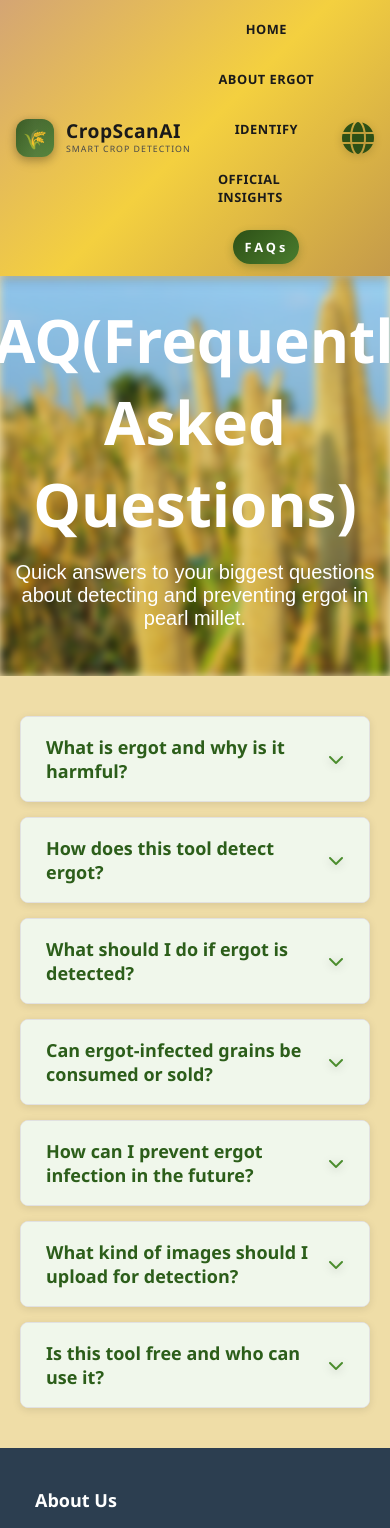
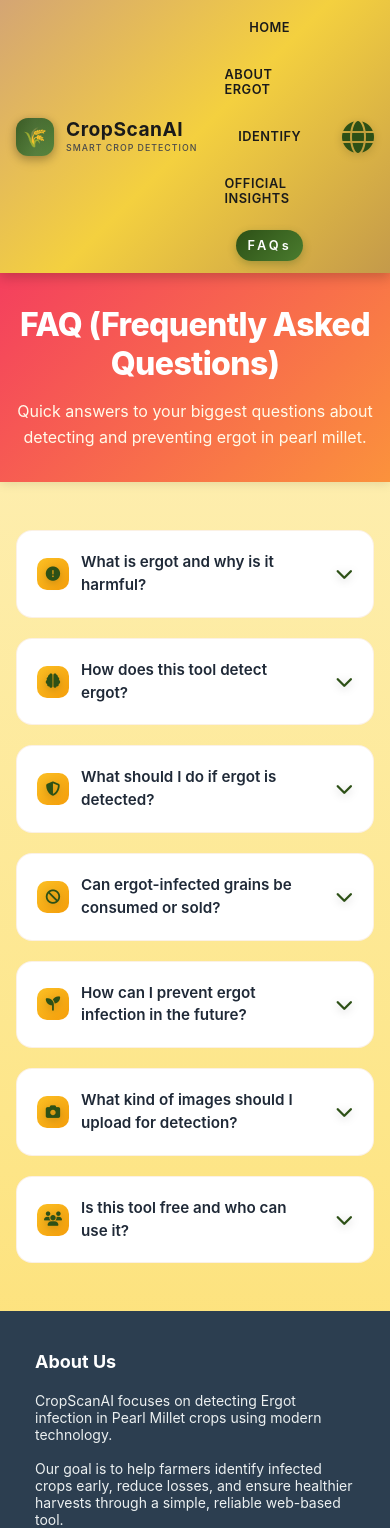
Before and after one commit to drishtiisharma/CropScanAI, a Flask app: page /faq in a window 390 px wide. Shown: the top 1528 px of the page. Run offline with Flask 3, Linux system fonts and the light colour scheme.

Commit message:
made few more changes

```diff
--- a/static/css/about_ergot.css
+++ b/static/css/about_ergot.css
@@ -16,11 +16,13 @@
       color: white;
       padding: 4rem 2rem;
       margin-bottom: 4rem;
+      text-align: center;
     }
 
     .hero-content {
       max-width: 1200px;
       margin: 0 auto;
+      text-align: center;
     }
 
     .hero-content h1 {
@@ -28,6 +30,7 @@
       font-weight: 700;
       margin-bottom: 1rem;
       letter-spacing: -0.5px;
+      text-align: center;
     }
 
  .hero-content p {
@@ -35,7 +38,10 @@
   opacity: 0.95;
   max-width: 800px;
   font-weight: 300;
+  text-align: center;      /* keep text centered */
+  margin: 0 auto;          /* ✅ center the block itself */
 }
+
 
     .container {
       max-width: 1200px;
--- /dev/null
+++ b/static/css/faq.css
@@ -0,0 +1,177 @@
+* {
+  margin: 0;
+  padding: 0;
+  box-sizing: border-box;
+}
+
+body {
+  font-family: -apple-system, BlinkMacSystemFont, 'Segoe UI', Roboto, sans-serif;
+  background: linear-gradient(to bottom, #fef3c7, #fde68a, #fcd34d);
+}
+
+/* HEADER */
+header {
+background: linear-gradient(135deg, #f43f5e 0%, #fb923c 100%);
+  color: white;
+  padding: 2rem 0;
+  box-shadow: 0 2px 10px rgba(0, 0, 0, 0.1);
+  text-align: center; /* ✅ only header centered */
+}
+
+.header-content {
+  max-width: 1200px;
+  margin: 0 auto;
+  padding: 0 2rem;
+}
+
+header h1 {
+  font-size: 2.75rem;
+  margin-bottom: 1rem;
+  font-weight: 800;
+  letter-spacing: -0.02em;
+}
+
+header p {
+  font-size: 1.15rem;
+  color: #fffbea;
+  line-height: 1.6;
+  max-width: 800px;
+  margin: 0 auto;
+}
+
+/* FAQ SECTION */
+.faq-container {
+  max-width: 800px;
+  margin: 3rem auto;
+  padding: 0 1rem;
+}
+
+.faq-item {
+  background: white;
+  border-radius: 16px;
+  margin-bottom: 1.25rem;
+  overflow: hidden;
+  border: 1px solid rgba(217, 119, 6, 0.1);
+  transition: all 0.2s ease;
+}
+
+.faq-item:hover {
+  border-color: rgba(217, 119, 6, 0.3);
+  box-shadow: 0 4px 20px rgba(217, 119, 6, 0.08);
+}
+
+.faq-question {
+  padding: 1.75rem 2rem;
+  cursor: pointer;
+  display: flex;
+  justify-content: space-between;
+  align-items: center;
+  gap: 1.5rem;
+  transition: background 0.2s ease;
+}
+
+.faq-question:hover {
+  background: #fffbeb;
+}
+
+.faq-item.active .faq-question {
+  background: #fef3c7;
+}
+
+.faq-question-content {
+  display: flex;
+  align-items: center;
+  gap: 1rem;
+  flex: 1;
+}
+
+.faq-icon {
+  width: 40px;
+  height: 40px;
+  border-radius: 10px;
+  background: linear-gradient(135deg, #fbbf24, #f59e0b);
+  display: flex;
+  align-items: center;
+  justify-content: center;
+  color: white;
+  font-size: 1.1rem;
+  flex-shrink: 0;
+}
+
+.faq-question h3 {
+  font-size: 1.05rem;
+  font-weight: 600;
+  color: #1f2937;
+  line-height: 1.5;
+}
+
+.faq-chevron {
+  color: #d97706;
+  font-size: 1.1rem;
+  transition: transform 0.3s ease;
+  flex-shrink: 0;
+}
+
+.faq-item.active .faq-chevron {
+  transform: rotate(180deg);
+}
+
+.faq-answer {
+  max-height: 0;
+  overflow: hidden;
+  transition: max-height 0.3s ease;
+}
+
+.faq-answer-content {
+  padding: 0 2rem 1.75rem 5rem;
+  color: #4b5563;
+  line-height: 1.7;
+  font-size: 0.98rem;
+  text-align: left; /* ✅ keep content left-aligned */
+}
+
+.faq-item.active .faq-answer {
+  max-height: 500px;
+}
+
+/* RESPONSIVE */
+@media (max-width: 768px) {
+  header h1 {
+    font-size: 2rem;
+  }
+
+  header p {
+    font-size: 1rem;
+  }
+
+  .faq-question {
+    padding: 1.25rem 1.25rem;
+  }
+
+  .faq-icon {
+    width: 36px;
+    height: 36px;
+    font-size: 1rem;
+  }
+
+  .faq-question h3 {
+    font-size: 0.95rem;
+  }
+
+  .faq-answer-content {
+    padding: 0 1.25rem 1.25rem 1.25rem;
+    font-size: 0.9rem;
+  }
+}
+
+@media (max-width: 480px) {
+  .faq-question-content {
+    gap: 0.75rem;
+  }
+
+  .faq-icon {
+    width: 32px;
+    height: 32px;
+    font-size: 0.9rem;
+  }
+}
--- a/templates/about_ergot.html
+++ b/templates/about_ergot.html
@@ -7,6 +7,9 @@
   <link rel="stylesheet" href="https://cdnjs.cloudflare.com/ajax/libs/font-awesome/6.4.0/css/all.min.css">
   <link rel="stylesheet" href="{{ url_for('static', filename='css/about_ergot.css') }}">
   <link rel="stylesheet" href="{{ url_for('static', filename='css/style.css') }}">
+  <link rel="stylesheet" href="{{ url_for('static', filename='css/footer.css') }}"/>
+
+
 </head>
 <body>
 
--- a/templates/ergot-detected.html
+++ b/templates/ergot-detected.html
@@ -7,6 +7,7 @@
   <link rel="stylesheet" href="https://cdnjs.cloudflare.com/ajax/libs/font-awesome/6.4.0/css/all.min.css">
   <link rel="stylesheet" href="{{ url_for('static', filename='css/ergot-detected.css') }}">
   <link rel="stylesheet" href="{{ url_for('static', filename='css/style.css') }}"/>
+    <link rel="stylesheet" href="{{ url_for('static', filename='css/footer.css') }}"/>
 
 </head>
 <body>
--- a/templates/faq.html
+++ b/templates/faq.html
@@ -3,94 +3,161 @@
 <head>
   <meta charset="UTF-8" />
   <meta name="viewport" content="width=device-width, initial-scale=1.0" />
-  <title>{{ _('CropScanAI- Scan your Millet for Ergot') }}</title>
-  <link rel="stylesheet" href="{{ url_for('static', filename='css/style.css') }}">
+  <title>CropScanAI - Scan your Millet for Ergot</title>
   <link rel="stylesheet" href="https://cdnjs.cloudflare.com/ajax/libs/font-awesome/6.4.0/css/all.min.css">
+  <link rel="stylesheet" href="{{ url_for('static', filename='css/faq.css') }}"/>
+  <link rel="stylesheet" href="{{ url_for('static', filename='css/footer.css') }}"/>
+
+
 </head>
 <body>
 
- {% include 'base.html' %}
+    {% include 'banner.html' %}
 
   <header>
-    <h1>{{ _('FAQ(Frequently Asked Questions)') }}</h1>
-    <p>{{ _('Quick answers to your biggest questions about detecting and preventing ergot in pearl millet.') }}</p>
+    <h1>FAQ (Frequently Asked Questions)</h1>
+    <p>Quick answers to your biggest questions about detecting and preventing ergot in pearl millet.</p>
   </header>
 
   <section class="faq-container">
     <div class="faq-item">
-
       <div class="faq-question">
-      <h3>{{ _('What is ergot and why is it harmful?') }}</h3>
-      <i class="fas fa-chevron-down"></i>
+        <div class="faq-question-content">
+          <div class="faq-icon">
+            <i class="fas fa-exclamation-circle"></i>
+          </div>
+          <h3>What is ergot and why is it harmful?</h3>
+        </div>
+        <i class="fas fa-chevron-down faq-chevron"></i>
       </div>
       <div class="faq-answer">
-      <p>{{ _('Ergot is a fungal disease that affects cereal crops like pearl millet. It produces toxic alkaloids that can cause serious health problems if consumed, including convulsions, hallucinations, and even death in severe cases.') }}</p>
+        <div class="faq-answer-content">
+          <p>Ergot is a fungal disease that affects cereal crops like pearl millet. It produces toxic alkaloids that can cause serious health problems if consumed, including convulsions, hallucinations, and even death in severe cases.</p>
+        </div>
       </div>
     </div>
 
     <div class="faq-item">
       <div class="faq-question">
-      <h3>{{ _('How does this tool detect ergot?') }}</h3>
-      <i class="fas fa-chevron-down"></i>
+        <div class="faq-question-content">
+          <div class="faq-icon">
+            <i class="fas fa-brain"></i>
+          </div>
+          <h3>How does this tool detect ergot?</h3>
+        </div>
+        <i class="fas fa-chevron-down faq-chevron"></i>
       </div>
       <div class="faq-answer">
-      <p>{{ _('Our tool uses advanced AI image recognition trained on thousands of images of healthy and ergot-infected millet. It analyzes the visual characteristics of your uploaded images to identify potential ergot contamination.') }}</p>
+        <div class="faq-answer-content">
+          <p>Our tool uses advanced AI image recognition trained on thousands of images of healthy and ergot-infected millet. It analyzes the visual characteristics of your uploaded images to identify potential ergot contamination.</p>
+        </div>
       </div>
     </div>
 
     <div class="faq-item">
       <div class="faq-question">
-      <h3>{{ _('What should I do if ergot is detected?') }}</h3>
-      <i class="fas fa-chevron-down"></i>
+        <div class="faq-question-content">
+          <div class="faq-icon">
+            <i class="fas fa-shield-alt"></i>
+          </div>
+          <h3>What should I do if ergot is detected?</h3>
+        </div>
+        <i class="fas fa-chevron-down faq-chevron"></i>
       </div>
       <div class="faq-answer">
-      <p>{{ _('Separate and safely dispose of infected grains. Do not mix them with healthy ones.') }}</p>
+        <div class="faq-answer-content">
+          <p>Separate and safely dispose of infected grains. Do not mix them with healthy ones.</p>
+        </div>
       </div>
     </div>
 
     <div class="faq-item">
       <div class="faq-question">
-      <h3>{{ _('Can ergot-infected grains be consumed or sold?') }}</h3>
-      <i class="fas fa-chevron-down"></i>
+        <div class="faq-question-content">
+          <div class="faq-icon">
+            <i class="fas fa-ban"></i>
+          </div>
+          <h3>Can ergot-infected grains be consumed or sold?</h3>
+        </div>
+        <i class="fas fa-chevron-down faq-chevron"></i>
       </div>
       <div class="faq-answer">
-      <p>{{ _('No. They are toxic and unsafe for food, feed, or sale.') }}</p>
+        <div class="faq-answer-content">
+          <p>No. They are toxic and unsafe for food, feed, or sale.</p>
+        </div>
       </div>
     </div>
 
     <div class="faq-item">
       <div class="faq-question">
-      <h3>{{ _('How can I prevent ergot infection in the future?') }}</h3>
-      <i class="fas fa-chevron-down"></i>
+        <div class="faq-question-content">
+          <div class="faq-icon">
+            <i class="fas fa-seedling"></i>
+          </div>
+          <h3>How can I prevent ergot infection in the future?</h3>
+        </div>
+        <i class="fas fa-chevron-down faq-chevron"></i>
       </div>
       <div class="faq-answer">
-      <p>{{ _('Use clean seeds, rotate crops, and harvest on time. Avoid planting in infected soil.') }}</p>
+        <div class="faq-answer-content">
+          <p>Use clean seeds, rotate crops, and harvest on time. Avoid planting in infected soil.</p>
+        </div>
       </div>
     </div>
 
     <div class="faq-item">
       <div class="faq-question">
-      <h3>{{ _('What kind of images should I upload for detection?') }}</h3>
-      <i class="fas fa-chevron-down"></i>
+        <div class="faq-question-content">
+          <div class="faq-icon">
+            <i class="fas fa-camera"></i>
+          </div>
+          <h3>What kind of images should I upload for detection?</h3>
+        </div>
+        <i class="fas fa-chevron-down faq-chevron"></i>
       </div>
       <div class="faq-answer">
-      <p>{{ _('Upload clear, close-up photos of the millet grains in good lighting.') }}</p>
+        <div class="faq-answer-content">
+          <p>Upload clear, close-up photos of the millet grains in good lighting.</p>
+        </div>
       </div>
     </div>
 
     <div class="faq-item">
       <div class="faq-question">
-      <h3>{{ _('Is this tool free and who can use it?') }}</h3>
-      <i class="fas fa-chevron-down"></i>
+        <div class="faq-question-content">
+          <div class="faq-icon">
+            <i class="fas fa-users"></i>
+          </div>
+          <h3>Is this tool free and who can use it?</h3>
+        </div>
+        <i class="fas fa-chevron-down faq-chevron"></i>
       </div>
       <div class="faq-answer">
-      <p>{{ _('Yes. Anyone can use it for free to check their millet for ergot.') }}</p>
+        <div class="faq-answer-content">
+          <p>Yes. Anyone can use it for free to check their millet for ergot.</p>
         </div>
       </div>
-
+    </div>
   </section>
 
+  <script>
+    const faqItems = document.querySelectorAll('.faq-item');
+
+    faqItems.forEach(item => {
+      const question = item.querySelector('.faq-question');
+
+      question.addEventListener('click', () => {
+        const isActive = item.classList.contains('active');
+
+        faqItems.forEach(i => i.classList.remove('active'));
+
+        if (!isActive) {
+          item.classList.add('active');
+        }
+      });
+    });
+  </script>
+
       {% include 'footer.html' %}
-<script src="{{ url_for('static', filename='js/faq.js') }}"></script>
 </body>
 </html>
--- a/templates/identify.html
+++ b/templates/identify.html
@@ -6,6 +6,8 @@
     <title>{{ _('CropScanAI- Scan your Millet for Ergot') }}</title>
     <link rel="stylesheet" href="{{ url_for('static', filename='css/style.css') }}"/>
     <link rel="stylesheet" href="https://cdnjs.cloudflare.com/ajax/libs/font-awesome/6.4.0/css/all.min.css"/>
+    <link rel="stylesheet" href="{{ url_for('static', filename='css/footer.css') }}"/>
+
     <style>
       /* Additional styles for the visible submit button */
 
--- a/templates/index.html
+++ b/templates/index.html
@@ -8,6 +8,7 @@
   <link rel="stylesheet" href="{{ url_for('static', filename='css/style.css') }}">
   <link rel="stylesheet" href="{{ url_for('static', filename='css/home.css') }}">
   <link rel="stylesheet" href="{{ url_for('static', filename='css/steps.css') }}">
+  <link rel="stylesheet" href="{{ url_for('static', filename='css/footer.css') }}"/>
 
   <link rel="stylesheet" href="https://cdnjs.cloudflare.com/ajax/libs/font-awesome/6.4.0/css/all.min.css">
 </head>
--- a/templates/official_insights.html
+++ b/templates/official_insights.html
@@ -5,6 +5,7 @@
     <meta name="viewport" content="width=device-width, initial-scale=1.0">
     <title>Pearl Millet Ergot Research Insights</title>
     <link rel="stylesheet" href="{{ url_for('static', filename='css/official_insights.css') }}">
+    <link rel="stylesheet" href="{{ url_for('static', filename='css/footer.css') }}">
 
 </head>
 <body>
@@ -183,7 +184,7 @@
             </article>
         </div>
     </div>
-     {% include 'footer.html' %}
 
+{% include 'footer.html' %}
 </body>
 </html>
```
Also changed, not shown: static/css/footer.css (added, +122 -0 lines), static/css/official_insights.css (+1 -7 lines), static/css/style.css (+0 -122 lines), templates/results_healthy.html (+1 -33 lines), static/uploads/147074287-fields-of-pearl-millets-in-uttar-pradesh-of-india-the-crop-is-also-know-as-bajra.jpg (added). Lines whose indentation alone changed are shown as unchanged.
